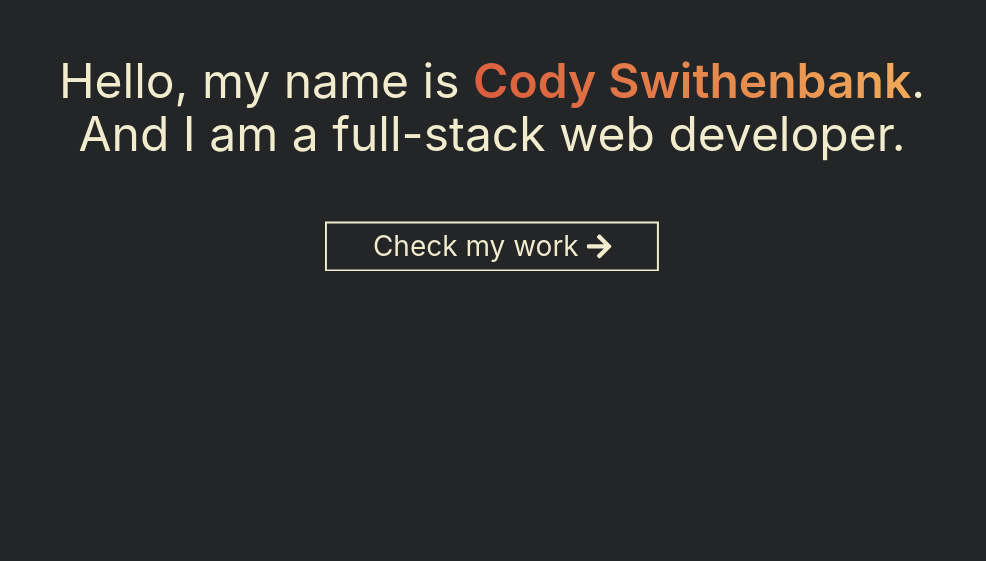
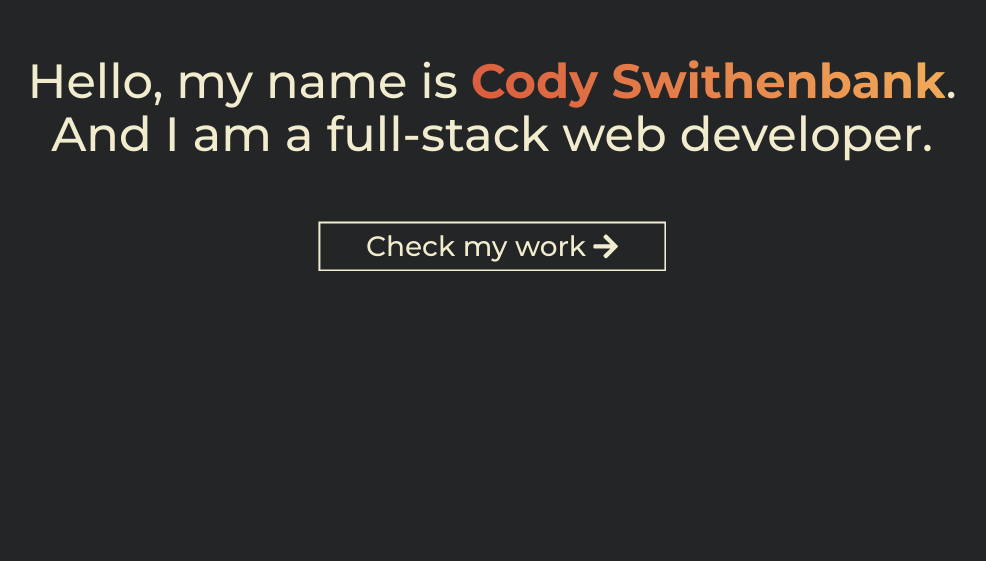
Before and after one commit to cswithen/portfolio, a Next.js app: page / in a window 1280 px wide. Shown: the part 239-800 px from the top of the page, without its empty margins (148-1134 px from the left). Built offline with nearby package versions, Linux system fonts and the light colour scheme.

Commit message:
style: website font
chose Montserrat as website font

closes #10

```diff
--- a/styles/globals.css
+++ b/styles/globals.css
@@ -1,9 +1,10 @@
+@import url("https://fonts.googleapis.com/css2?family=Montserrat:wght@500;700&display=swap");
+
 html,
 body {
   padding: 0;
   margin: 0;
-  font-family: -apple-system, BlinkMacSystemFont, Segoe UI, Roboto, Oxygen,
-    Ubuntu, Cantarell, Fira Sans, Droid Sans, Helvetica Neue, sans-serif;
+  font-family: "Montserrat", sans-serif;
   color: #232526;
   background-color: #f2ecce;
 }
```
